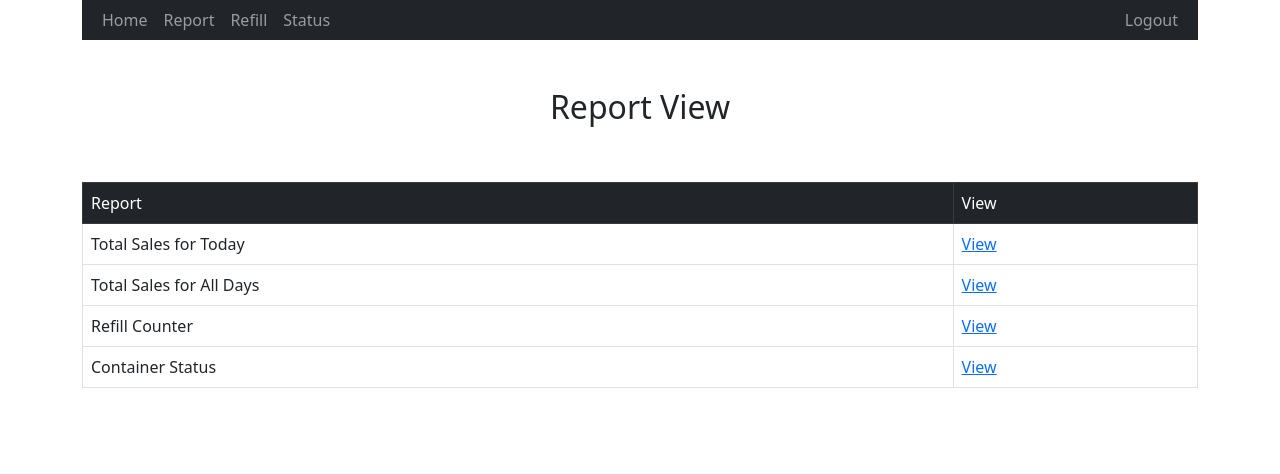
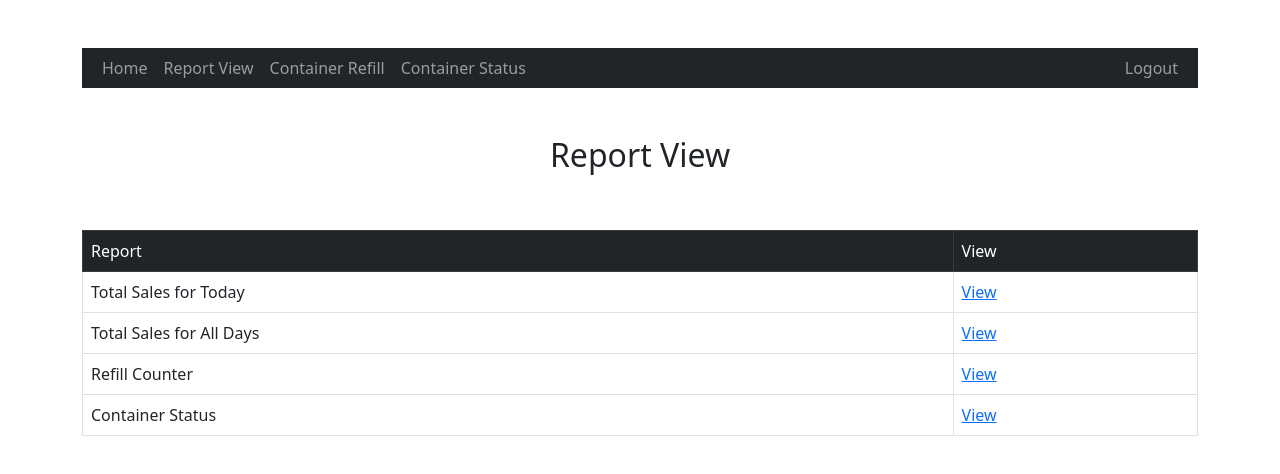
Before and after one commit to andrew-canafe/tea-coffee-vending-machine-f, an Angular app in the folder TeaCoffeeVendingMachineF/: page /report-view in a window 1280 px wide. Shown: the top 474 px of the page. Built offline with nearby package versions, Linux system fonts and the light colour scheme.

Commit message:
Refactor components

```diff
--- a/TeaCoffeeVendingMachineF/src/app/app.component.html
+++ b/TeaCoffeeVendingMachineF/src/app/app.component.html
@@ -1,2 +1,6 @@
-<app-navigation-bar></app-navigation-bar>
-<router-outlet></router-outlet>
+<div class="container mt-5">
+    <app-navigation-bar></app-navigation-bar>
+</div>
+<div class="container">
+    <router-outlet></router-outlet>
+</div>
--- a/TeaCoffeeVendingMachineF/src/app/component/choose-drink/choose-drink.component.html
+++ b/TeaCoffeeVendingMachineF/src/app/component/choose-drink/choose-drink.component.html
@@ -1,4 +1,3 @@
-<div class="container">
 <h2 class="text-center py-5">Choose Drink</h2>
 <table class="table table-hover table-bordered">
     <thead class="table-dark">
@@ -12,10 +11,9 @@
     <tbody>
         <tr *ngFor="let dRow of drinkRows">
             <td>{{dRow.name}}</td>
-                <td><input type="text" placeholder="1" ng-model="dRow.cupAmnt"></td>
+            <td><input type="text" [(ngModel)]="dRow.cupAmnt"></td>
             <td>${{dRow.cost}}</td>
             <td><button type="submit" (click)="chooseDrink(dRow.cupAmnt,dRow.name)">Get drink</button></td>
         </tr>
     </tbody>
 </table>
-</div>
--- a/TeaCoffeeVendingMachineF/src/app/component/choose-drink/choose-drink.component.ts
+++ b/TeaCoffeeVendingMachineF/src/app/component/choose-drink/choose-drink.component.ts
@@ -22,6 +22,7 @@ export class ChooseDrinkComponent implements OnInit {
       this.drinkRows = data;
     });
   }
+
   chooseDrink(cupAmnt:number, name:string){
     this.saleService.chooseDrink(cupAmnt,name).subscribe(data => {
       console.log(data);
--- a/TeaCoffeeVendingMachineF/src/app/component/container-refill/container-refill.component.html
+++ b/TeaCoffeeVendingMachineF/src/app/component/container-refill/container-refill.component.html
@@ -1,4 +1,3 @@
-<div class="container">
 <h2 class="text-center py-5">Container Refill</h2>
 <table class="table table-hover table-bordered">
     <thead class="table-dark">
@@ -20,8 +19,7 @@
             <td></td>
             <td></td>
             <td></td>
-                <td><button (click)="saveContainerDetails()">Refill</button></td>
+            <td><button (click)="saveContainerDetails(); reloadCurrentRoute();">Refill</button></td>
         </tr>
     </tbody>
 </table>
-</div>
--- a/TeaCoffeeVendingMachineF/src/app/component/container-refill/container-refill.component.ts
+++ b/TeaCoffeeVendingMachineF/src/app/component/container-refill/container-refill.component.ts
@@ -2,6 +2,7 @@ import { Component, OnInit } from '@angular/core';
 import { ContainerRow } from 'src/app/model/container-row/container-row';
 import { ContainerDetails } from 'src/app/model/container-details/container-details';
 import { ContainerService } from 'src/app/service/container-service/container.service';
+import { Router } from '@angular/router';
 
 @Component({
   selector: 'app-container-refill',
@@ -12,7 +13,7 @@ export class ContainerRefillComponent implements OnInit {
 
   public containerRows: ContainerRow[] = [];
 
-  constructor(private containerService: ContainerService) { }
+  constructor(private containerService: ContainerService, private router: Router) { }
 
   ngOnInit(): void {
     this.showContainerDetails();
@@ -31,4 +32,10 @@ export class ContainerRefillComponent implements OnInit {
     });
   }
 
+  reloadCurrentRoute() {
+    this.router.navigateByUrl('/', {skipLocationChange: true}).then(() => {
+        this.router.navigate([this.router.url]);
+    });
+  }
+
 }
--- a/TeaCoffeeVendingMachineF/src/app/component/container-status/container-status.component.html
+++ b/TeaCoffeeVendingMachineF/src/app/component/container-status/container-status.component.html
@@ -1,4 +1,3 @@
-<div class="container">
 <h2 class="text-center py-5">Container Status</h2>
 <table class="table table-hover table-bordered">
     <thead class="table-dark">
@@ -16,4 +15,3 @@
         </tr>
     </tbody>
 </table>
-</div>
--- a/TeaCoffeeVendingMachineF/src/app/component/navigation-bar/navigation-bar.component.html
+++ b/TeaCoffeeVendingMachineF/src/app/component/navigation-bar/navigation-bar.component.html
@@ -1,4 +1,3 @@
-<div class="container">
 <nav class="navbar navbar-expand navbar-dark bg-dark">
     <div class="container-fluid">
         <ul class="navbar-nav mr-auto">
@@ -6,13 +5,13 @@
                 <a class="nav-link" routerLink="/">Home</a>
             </li>
             <li class="nav-item">
-                    <a class="nav-link" routerLink="/report-view">Report</a>
+                <a class="nav-link" routerLink="/report-view">Report View</a>
             </li>
             <li class="nav-item">
-                    <a class="nav-link" routerLink="/container-refill">Refill</a>
+                <a class="nav-link" routerLink="/container-refill">Container Refill</a>
             </li>
             <li class="nav-item">
-                    <a class="nav-link" routerLink="/container-status">Status</a>
+                <a class="nav-link" routerLink="/container-status">Container Status</a>
             </li>
         </ul>
         <ul class="navbar-nav">
@@ -22,4 +21,3 @@
         </ul>
     </div>
 </nav>
-</div>
--- a/TeaCoffeeVendingMachineF/src/app/component/refill-counter/refill-counter.component.html
+++ b/TeaCoffeeVendingMachineF/src/app/component/refill-counter/refill-counter.component.html
@@ -1,4 +1,3 @@
-<div class="container">
 <h2 class="text-center py-5">Refill Counter</h2>
 <table class="table table-hover table-bordered">
     <thead class="table-dark">
@@ -16,4 +15,3 @@
         </tr>
     </tbody>
 </table>
-</div>
--- a/TeaCoffeeVendingMachineF/src/app/component/report-view/report-view.component.html
+++ b/TeaCoffeeVendingMachineF/src/app/component/report-view/report-view.component.html
@@ -1,4 +1,3 @@
-<div class="container">
 <h2 class="text-center py-5">Report View</h2>
 <table class="table table-hover table-bordered">
     <thead class="table-dark">
@@ -26,4 +25,3 @@
         </tr>
     </tbody>
 </table>
-</div>
--- a/TeaCoffeeVendingMachineF/src/app/component/total-sales-all-days/total-sales-all-days.component.html
+++ b/TeaCoffeeVendingMachineF/src/app/component/total-sales-all-days/total-sales-all-days.component.html
@@ -1,4 +1,3 @@
-<div class="container">
 <h2 class="text-center py-5">Total Sales for All Days</h2>
 <table class="table table-hover table-bordered">
     <thead class="table-dark">
@@ -16,4 +15,3 @@
         </tr>
     </tbody>
 </table>
-</div>
--- a/TeaCoffeeVendingMachineF/src/app/component/total-sales-today/total-sales-today.component.html
+++ b/TeaCoffeeVendingMachineF/src/app/component/total-sales-today/total-sales-today.component.html
@@ -1,4 +1,3 @@
-<div class="container">
 <h2 class="text-center py-5">Total Sales for Today</h2>
 <table class="table table-hover table-bordered">
     <thead class="table-dark">
@@ -16,4 +15,3 @@
         </tr>
     </tbody>
 </table>
-</div>
```
Also changed, not shown: TeaCoffeeVendingMachineF/src/app/app-routing.module.ts (+5 -5 lines). Lines whose indentation alone changed are shown as unchanged.
